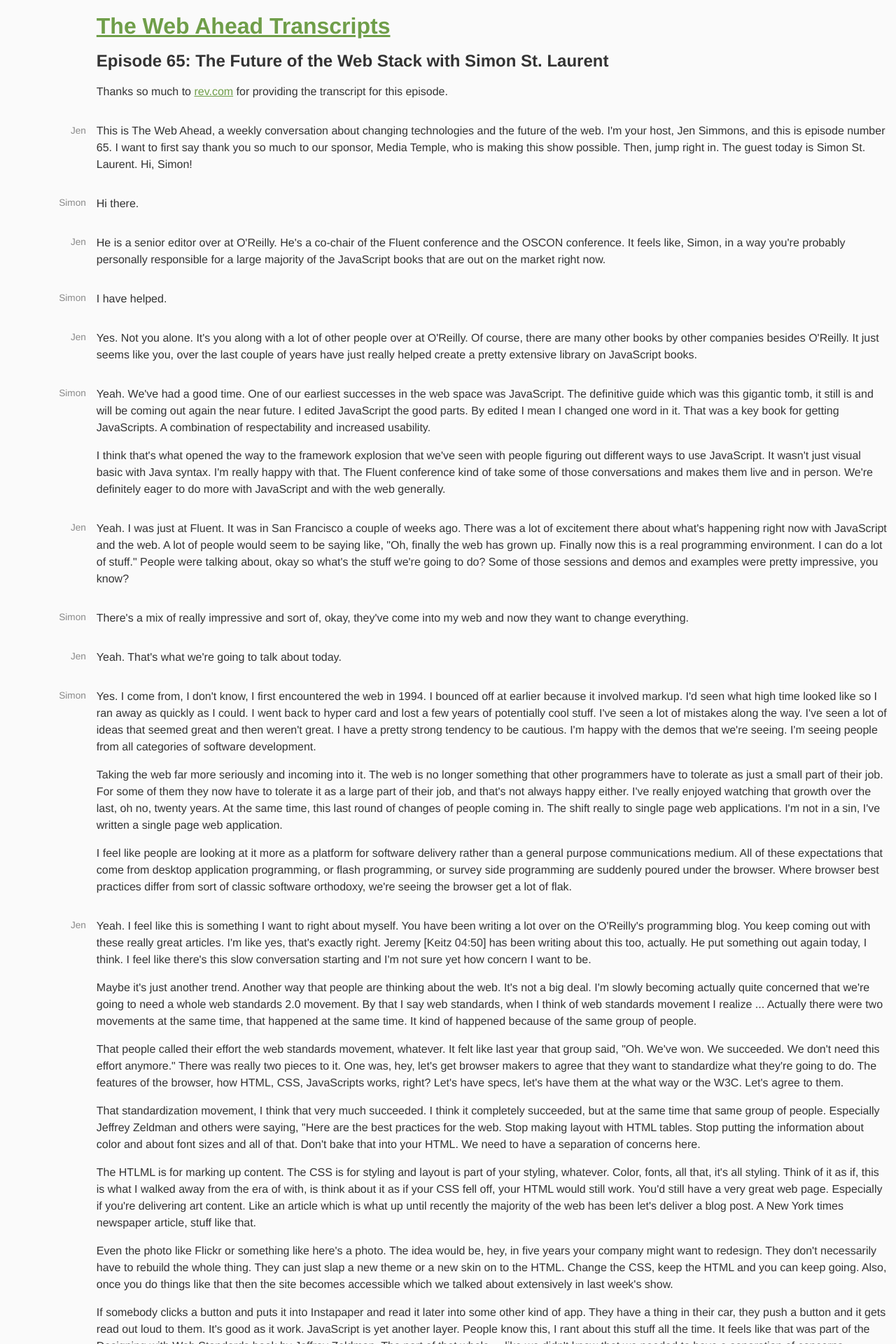
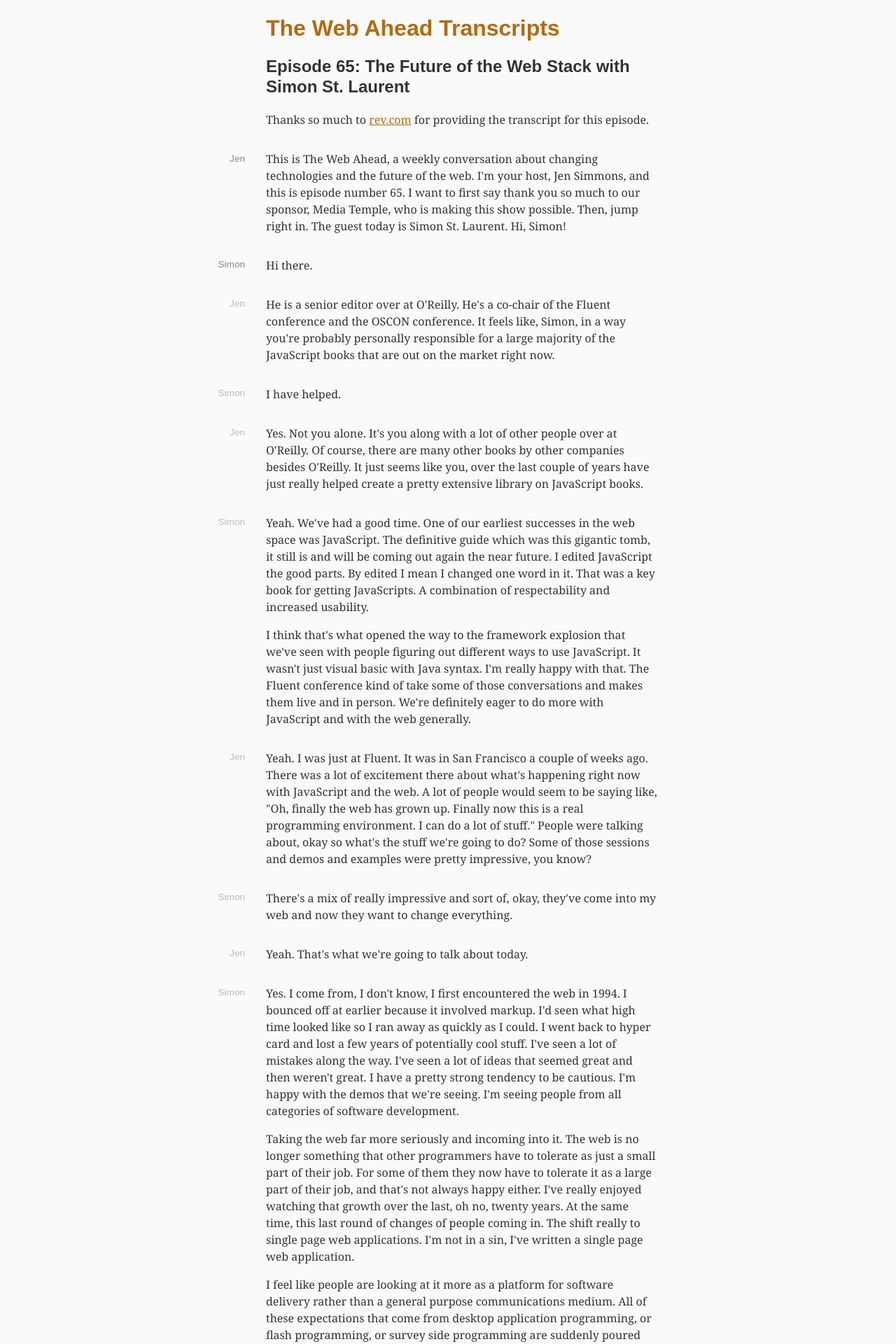
Before and after one commit to jensimmons/webahead-transcripts, a Jekyll site: the page built from _posts/transcripts/2014-04-03-065.html, in a window 1280 px wide. Shown: the top 1920 px of the page at 70% size. Built offline with Jekyll 4.4.1, drawn with Linux system fonts in a browser that asks for light colours; Markdown is read by kramdown in place of the engine named in the settings.

Commit message:
making some visual style changes

```diff
--- a/css/style.css
+++ b/css/style.css
@@ -1,15 +1,29 @@
 body {
   background-color: #FAFAFA;
   color: #333;
-    font-family: "Helvetica", "Arial", "Verdana", sans-serif;
-    font-size: 14px;
+  font-family: Arial, Verdana, serif;
+  font-size: 16px;
   line-height: 1.5em;
-    margin: 1em 0.8em;
+  margin: auto 3em;
 }
 
-    @media (min-width:40em) {
+dd,
+small,
+p,
+ul,
+ol,
+footer {
+  font-family: Georgia, serif;
+}
+
+@media (min-width:560px) {
   body {
+    max-width: 800px;
+    margin: 1em auto;
     font-size: 16px;
+  }
+  article {
+    margin-right: 100px;
   }
 }
 
@@ -18,36 +32,53 @@
 a:hover,
 a:focus,
 a:active {
-    color: #6F9E49;
+  color: #B36B0E;
 }
-
 h1 {
-    line-height: 1em;
+  line-height: 1.2em;
 }
-
+h1 a {
+  text-decoration: none;
+}
 hr {
   border: none;
   border-bottom: 1px solid #ccc;
 }
-
 small {
-    line-height: 1.3em;
+  line-height: 1.36em;
+  font-style: italic;
+  font-size:0.76em;
 }
 
 dd {
   display: block;
 }
-
 dt {
   clear: both;
   color: #888;
   display: block;
   float: left;
-    margin: 0 0.5em 0 0;
+  margin: 0 0.75em 0 0;
   text-align: right;
+  background: #e8e8e8;
+  border-radius:4px;
+  padding:0px 4px;
+  font-size: 0.8em;
 }
-
-    @media (min-width:40em) {
+dt:first-child,
+dt:nth-child(3) {
+  color: #888;
+}
+@media (min-width:560px) {
+  dt {
+    color: #bbb;
+    font-size: 1em;
+    background: none;
+    padding: 0;
+    border: none;
+  }
+}
+@media (min-width:560px) {
   dt {
     font-size: 0.85em;
     margin-right: 0;
@@ -55,27 +86,21 @@
     width: 110px;
   }
 }
-
 dd {
   display: block;
   margin-bottom: 1em;
   margin-left: 0;
 }
-
-    @media (min-width:40em) {
-
+@media (min-width:560px) {
   dt:first-child {
     margin-top: 0;
   }
-
   dd {
     margin-bottom: 1em;
   }
-
   dt + dd {
     margin-top: 2em;
   }
-
 }
 
 footer {
@@ -86,22 +111,21 @@
   list-style-type: none;
   padding: 0;
 }
-
-    @media (min-width:40em) {
+@media (min-width:560px) {
   footer[role=contentinfo] li {
     display: inline;
     margin-right: 1em;
   }
 }
 
-@media (min-width:40em) {
+@media (min-width:560px) {
   header,
   main h1,
   dd,
   footer > *,
   footer[role=contentinfo] ul {
     display: block;
-    padding-left: 125px;
+    padding-left: 140px;
   }
 }
 
```
Lines whose indentation alone changed are shown as unchanged.
